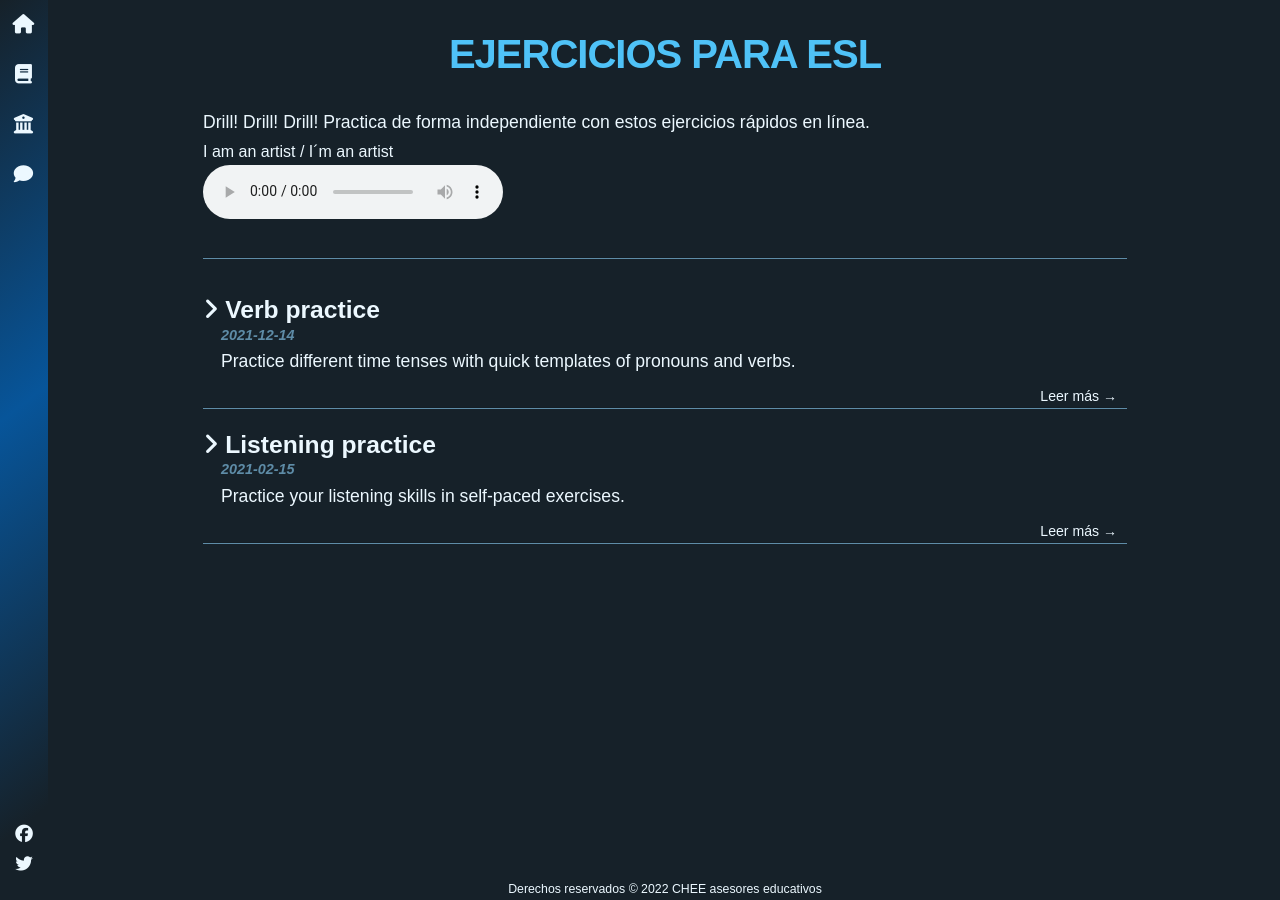
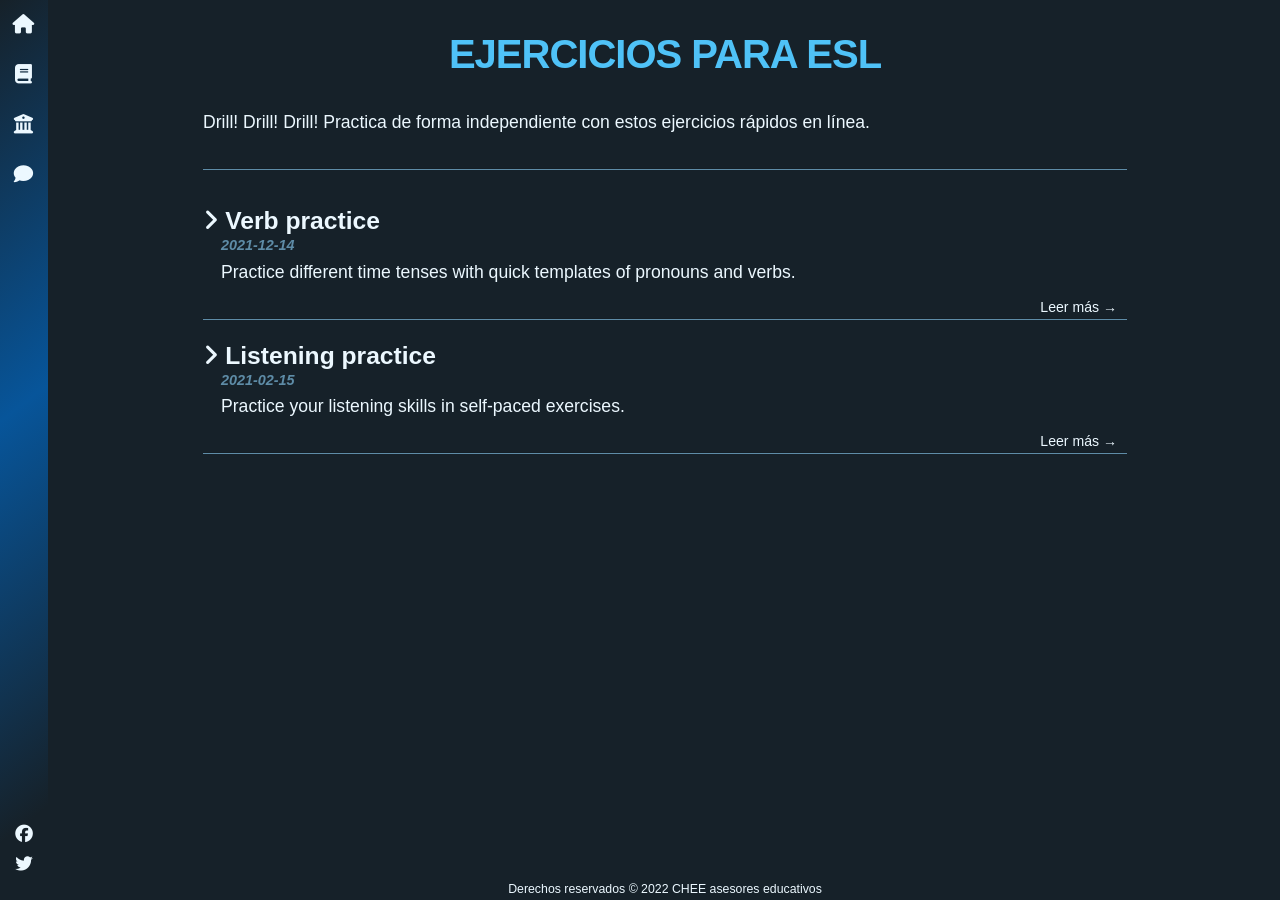
Before and after one commit to camachevaz/ESL, a Jekyll site: the page built from pages/ejercicios.html, in a window 1280 px wide. Built offline with Jekyll 4.4.1, drawn with Linux system fonts in a browser that asks for light colours; nearby versions of some CDN libraries; some web fonts are replaced.

Commit message:
Update ejercicios.html

```diff
--- a/pages/ejercicios.html
+++ b/pages/ejercicios.html
@@ -5,12 +5,3 @@ permalink: /ejercicios/
 category: drills
 summary: Drill! Drill! Drill! Practica de forma independiente con estos ejercicios rápidos en línea.
 ---
-
-<figure>
-    <figcaption>I am an artist / I´m an artist</figcaption>
-    <audio
-        controls
-        src="/assets/audio/Le01Un01Ls01-01.wav">
-            Tu navegador no soporta el elemento <code>audio</code>.
-    </audio>
-</figure>
```
